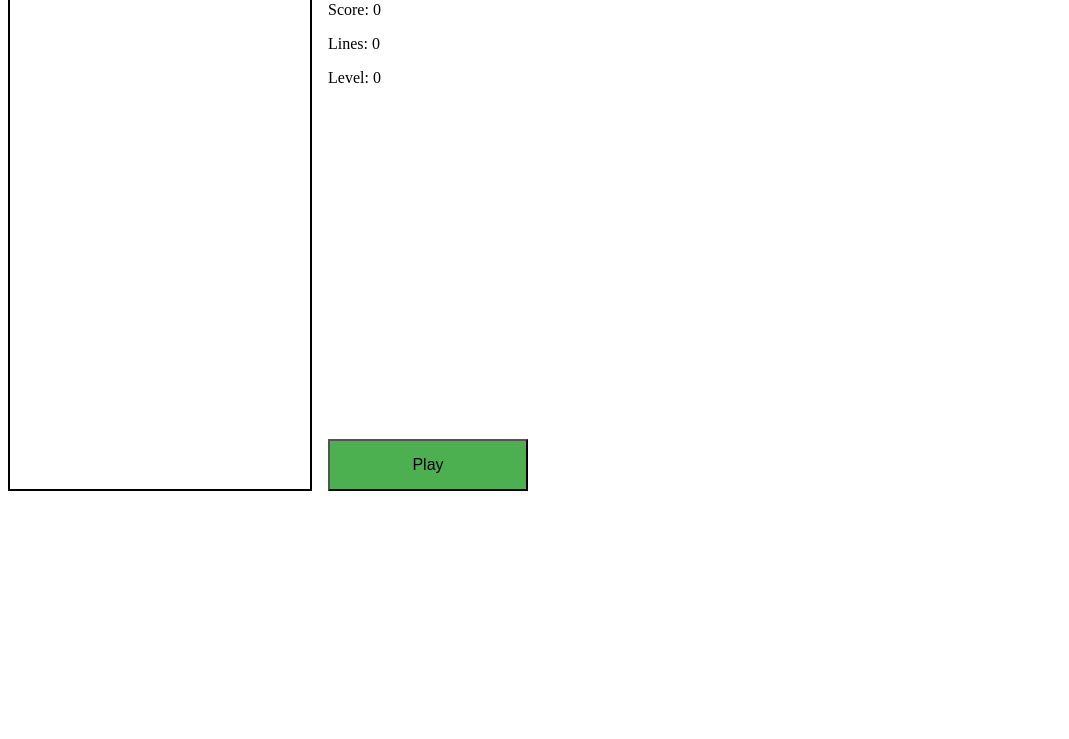
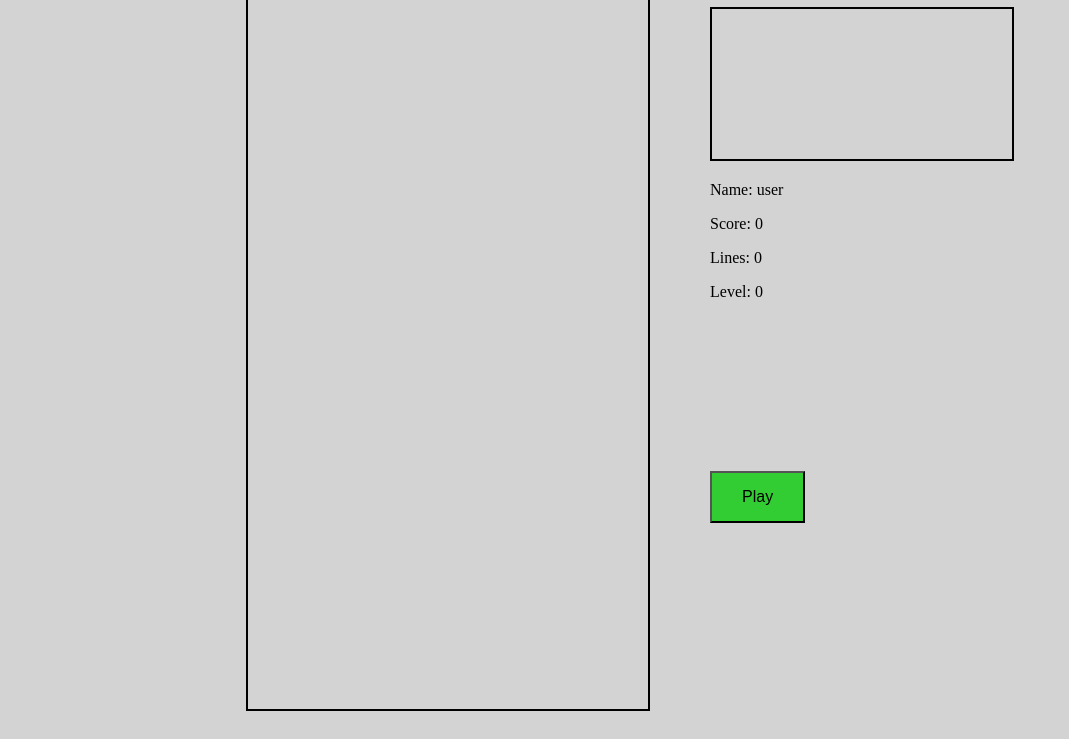
Before and after one commit to Purposelessness/tetris-js, a website with bundled scripts: page src/index.html in a window 1280 px wide. Shown: the part 121-860 px from the top of the page, without its empty margins (0-1069 px from the left). Before the commit the page ends 800 px from the top, so only its background shows below. Built offline with nearby package versions, Linux system fonts and the light colour scheme.

Commit message:
style: restyle of page

```diff
--- a/src/constants/config.js
+++ b/src/constants/config.js
@@ -4,10 +4,10 @@ export {
 
 const WIDTH = 10;
 const HEIGHT = 20;
-const BLOCK_SIZE = 30;
+const BLOCK_SIZE = 40;
 
 const COLORS = [
-  'gray',
+  '#777777',
   'red',
   'orange',
   'yellow',
--- a/src/engine/viewManager.js
+++ b/src/engine/viewManager.js
@@ -12,9 +12,10 @@ class ViewManager {
         event.get('count');
   };
 
-  constructor(document, nameLabel, scoreLabel, linesLabel, levelLabel) {
-    const board = document.getElementById('board');
-    this.ctx = board.getContext('2d');
+  constructor(document) {
+    this.ctx = document.getElementById('game-board').getContext('2d');
+    this.nextTetrominoCtx = document.getElementById('next-tetromino').
+        getContext('2d');
 
     this.nameLabel = document.getElementById('name');
     this.scoreLabel = document.getElementById('score');
@@ -28,6 +29,11 @@ class ViewManager {
     this.ctx.canvas.width = WIDTH * BLOCK_SIZE;
     this.ctx.canvas.height = HEIGHT * BLOCK_SIZE;
     this.ctx.scale(BLOCK_SIZE, BLOCK_SIZE);
+
+    this.nextTetrominoCtx.width = 4 * BLOCK_SIZE;
+    this.nextTetrominoCtx.height = 4 * BLOCK_SIZE;
+    this.nextTetrominoCtx.scale(BLOCK_SIZE, BLOCK_SIZE);
+    console.log(this.nextTetrominoCtx);
   }
 
   redraw(view) {
@@ -35,7 +41,7 @@ class ViewManager {
       for (let i = 0; i < view[j].length; ++i) {
         const colorIndex = view[j][i];
         this.ctx.fillStyle = COLORS[colorIndex];
-        this.ctx.fillRect(i, j, 1, 1);
+        this.ctx.fillRect(i + 0.025, j + 0.025, 0.95, 0.95);
       }
     }
   }
--- a/src/index.html
+++ b/src/index.html
@@ -6,11 +6,13 @@
     <link rel="stylesheet" type="text/css" href="styles.css">
 </head>
 <body>
+<div class="container">
   <div class="grid">
-    <canvas id="board" class="game-board"></canvas>
+    <canvas id="game-board" class="board"></canvas>
     <div class="information-column">
+        <h1>Tetris</h1>
+      <canvas id="next-tetromino" class="board"></canvas>
       <div>
-        <h1>Tetris</h1>
         <p>Name: <span id="name">user</span></p>
         <p>Score: <span id="score">0</span></p>
         <p>Lines: <span id="lines">0</span></p>
@@ -20,7 +22,7 @@
       <button id="play-button">Play</button>
     </div>
   </div>
-
-  <script type="module" src="./main.js"></script>
+</div>
 </body>
+<script type="module" src="./main.js"></script>
 </html>
--- a/src/styles.css
+++ b/src/styles.css
@@ -1,20 +1,33 @@
+body {
+  background-color: lightgrey;
+}
+
+.container {
+  width: 100%;
+  display: flex;
+  justify-content: center;
+  align-items: center;
+}
+
 .grid {
   display: grid;
-  grid-template-columns: 320px 200px;
+  grid-template-columns: fit-content(300px) 1fr;
+}
+
+#game-board {
+  margin: 20px;
 }
 
 .information-column {
-  display: flex;
-  flex-direction: column;
-  justify-content: space-between;
+  margin: 40px;
 }
 
-.game-board {
+.board {
   border: solid 2px;
 }
 
 button {
-  background-color: #4caf50;
+  background-color: limegreen;
   font-size: 16px;
   padding: 15px 30px;
   cursor: pointer;
```
